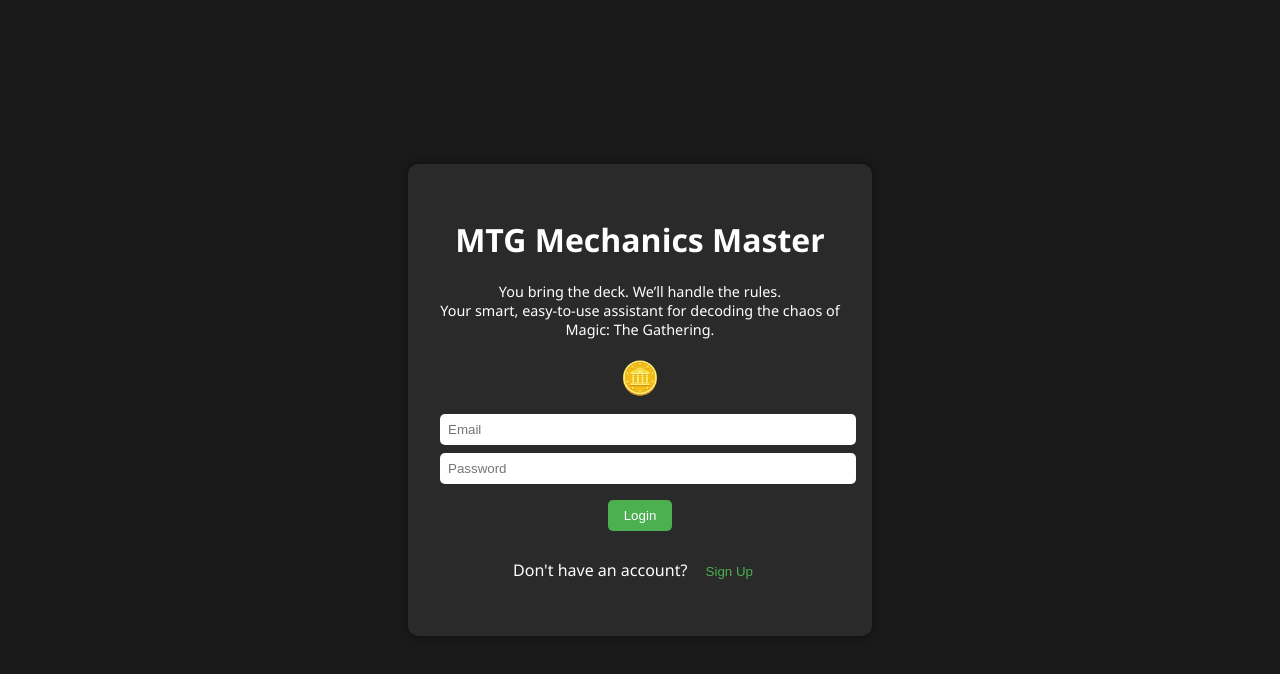
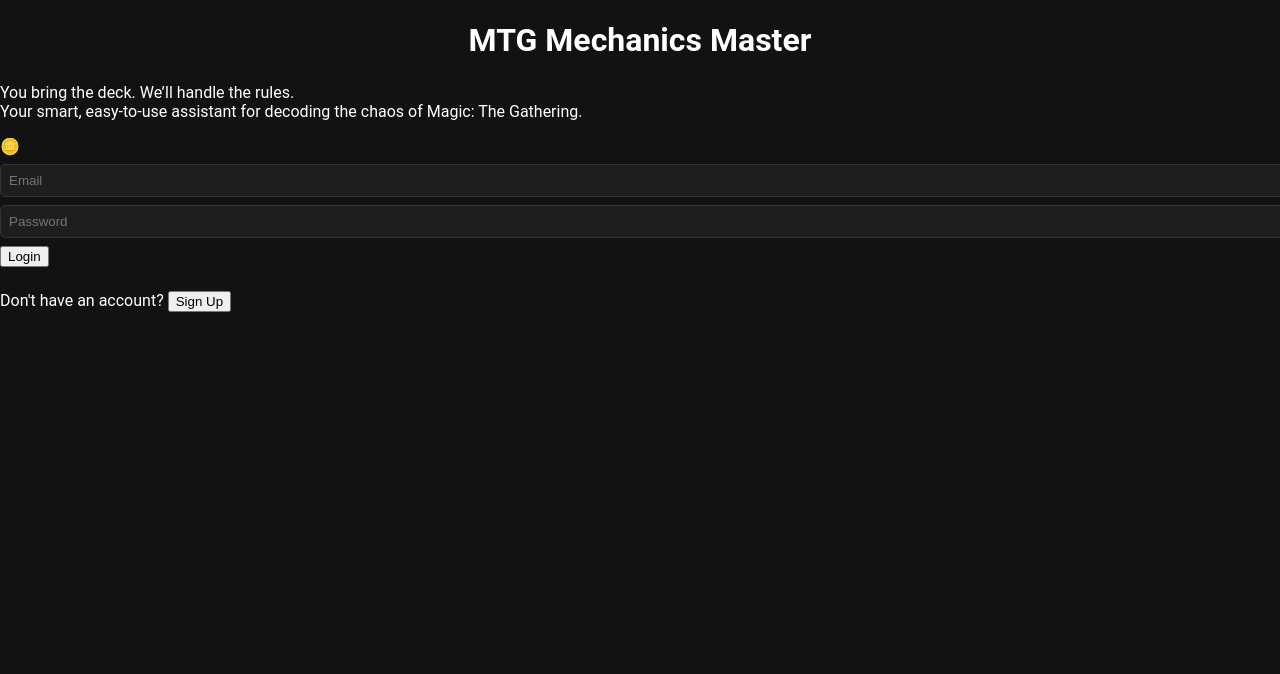
Before and after one commit to cdragon666/vrestin-counters, a React (Create React App) app: page / in a window 1280 px wide. Shown: the top 674 px of the page. Built offline with nearby package versions, Linux system fonts and the light colour scheme; no server answers.

Commit message:
Restored proper layout and styling

```diff
--- a/src/App.css
+++ b/src/App.css
@@ -1,119 +1,121 @@
-/* General */
+/* App.css */
+
 body {
-  background-color: #1a1a1a;
-  color: white;
-  font-family: 'Segoe UI', Tahoma, Geneva, Verdana, sans-serif;
   margin: 0;
   padding: 0;
+  background-color: #121212; /* Dark, but not pure black */
+  color: white;
+  font-family: 'Roboto', sans-serif;
 }
 
-/* Auth Page */
-.auth-page {
-  display: flex;
-  justify-content: center;
-  align-items: center;
-  height: 100vh;
-}
-
-.auth-card {
-  background-color: #2a2a2a;
-  padding: 2rem;
-  border-radius: 10px;
-  box-shadow: 0 0 10px rgba(0,0,0,0.5);
-  text-align: center;
-  max-width: 400px;
-  width: 90%;
-}
-
-.auth-description {
-  font-size: 0.9rem;
-  margin-bottom: 1rem;
-}
-
-.mana-coin {
-  font-size: 2rem;
-  margin-bottom: 1rem;
-}
-
-.auth-input {
-  display: block;
-  width: 100%;
-  margin: 0.5rem 0;
-  padding: 0.5rem;
-  border: none;
-  border-radius: 5px;
-}
-
-.btn {
-  padding: 0.5rem 1rem;
-  margin-top: 0.5rem;
-  border: none;
-  border-radius: 5px;
-  cursor: pointer;
-}
-
-.green {
-  background-color: #4CAF50;
-  color: white;
-}
-
-.switch-auth {
-  background: none;
-  border: none;
-  color: #4CAF50;
-  cursor: pointer;
-}
-
-/* Error Message */
-.auth-error {
-  color: red;
-  font-size: 0.8rem;
-  margin-top: 0.5rem;
-}
-
-/* Main App Layout */
 .container {
   display: flex;
   flex-direction: column;
-  align-items: center;
+  min-height: 100vh;
+  padding: 1rem;
+}
+
+h1 {
+  text-align: center;
+  margin-bottom: 1.5rem;
+}
+
+.main-content {
+  display: flex;
+  flex-wrap: wrap;
+  justify-content: space-between;
+}
+
+.left-panel,
+.right-panel {
+  flex: 1;
+  min-width: 300px;
   padding: 1rem;
 }
 
 .support-cards {
-  margin-bottom: 1rem;
+  display: flex;
+  flex-wrap: wrap;
+  gap: 0.5rem;
 }
 
 .support-cards button {
-  margin: 0.2rem;
-  background-color: #333;
+  background-color: #2e2e2e;
   color: white;
+  border: none;
   padding: 0.5rem 1rem;
-  border: none;
-  border-radius: 5px;
+  border-radius: 6px;
   cursor: pointer;
 }
 
-.support-cards button:hover {
-  background-color: #555;
+.support-cards button.active {
+  background-color: #4caf50;
 }
 
-input[type="number"], input[type="text"] {
-  padding: 0.5rem;
-  margin: 0.5rem 0;
-  border-radius: 5px;
-  border: none;
+.section-title {
+  font-size: 1.5rem;
+  margin-top: 1rem;
 }
 
-.result-log {
+input, textarea {
   width: 100%;
-  min-height: 150px;
-  background-color: #111;
+  padding: 0.5rem;
+  margin-top: 0.5rem;
+  background-color: #1e1e1e;
+  border: 1px solid #333;
   color: white;
-  margin-top: 1rem;
-  padding: 1rem;
   border-radius: 5px;
 }
 
 button {
-  margin: 0.5rem;
+  margin-top: 0.5rem;
 }
+
+.action-buttons {
+  display: flex;
+  gap: 0.5rem;
+  margin-top: 0.5rem;
+}
+
+.btn-green {
+  background-color: #4caf50;
+  color: white;
+  border: none;
+  padding: 0.5rem 1rem;
+  border-radius: 6px;
+  cursor: pointer;
+}
+
+.btn-red {
+  background-color: #f44336;
+  color: white;
+  border: none;
+  padding: 0.5rem 1rem;
+  border-radius: 6px;
+  cursor: pointer;
+}
+
+.result-log {
+  background-color: #1e1e1e;
+  padding: 1rem;
+  border-radius: 8px;
+  height: 300px;
+  overflow-y: auto;
+}
+
+.logout-button {
+  margin-bottom: 1rem;
+  background-color: #4caf50;
+  padding: 0.5rem 1rem;
+  border: none;
+  border-radius: 6px;
+  color: white;
+  cursor: pointer;
+}
+
+/* Responsive for smaller screens */
+@media (max-width: 768px) {
+  .main-content {
+    flex-direction: column;
+  }
+}
```
